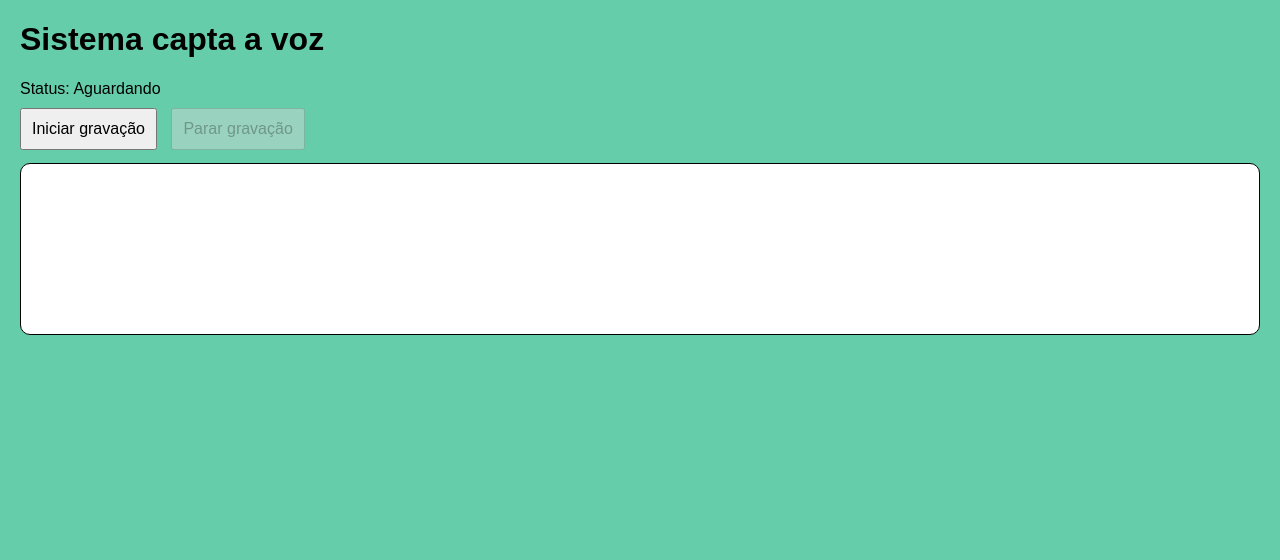
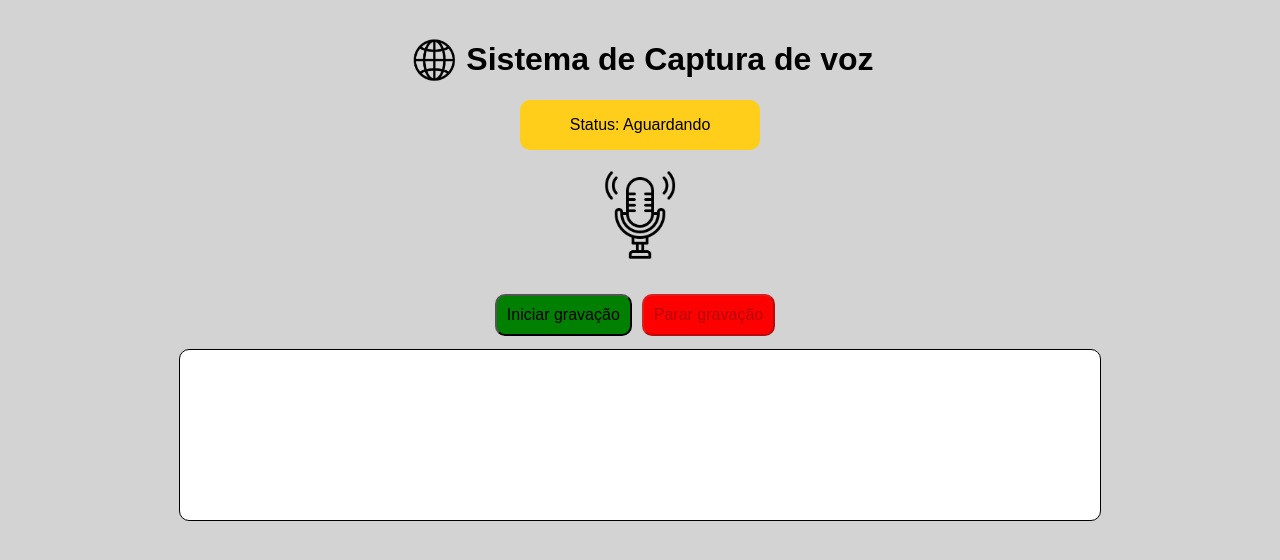
Before and after one commit to MarciaCondarco/Sistema-de-Acessibilidade-capta-voz, a plain HTML site: page index.html in a window 1280 px wide. Drawn offline with Linux system fonts and the light colour scheme.

Commit message:
:sparkles: atualização da estilização do site da captura de voz

```diff
--- a/assets/style.css
+++ b/assets/style.css
@@ -1,7 +1,7 @@
 body{
     font-family: Arial;
     margin: 20px;
-    background-color: #66CDAA;
+    background-color:#D3D3D3;
 }
 .btn-start{
     color: white;
@@ -11,14 +11,82 @@ button {
     padding: 10px;
     font-size: 16px;
 }
-#texto {
+#btn-start{
+    background-color: #008000;
+    border-radius: 10px;
+}
+#btn-stop{
+    background-color: red;
+    border-radius: 10px;
+}
+.texto {
     border: 1px solid black;
     padding: 10px; height: 150px;
     overflow-y: auto;
     white-space: pre-wrap;
     background-color: white;
     border-radius: 10px;
+    height: 150px;
+    width: 900px;
+}
+.caixa-texto{
+    display: flex;
+    justify-content: center;
+    align-items: center;
 }
 #status {
     margin-bottom: 10px;
 }
+.enquadro-icon{
+    background-color: #008000;
+    display: flex;
+    justify-content: end;
+    align-items:center;
+}
+.borda-externa{
+    border: 1px solid gray;
+    padding: 10px;
+    height: 550px;
+    width: 450px;
+    margin-left: 200px;
+    /* overflow-y: auto;
+    white-space: pre-wrap;  */
+    background-color: white;
+    border-radius: 60px;
+}
+.primeiro-enquadro{
+    display: flex;
+    justify-content: center;
+}
+.primeiro-enquadro img{
+    display: flex;
+    justify-content: center;
+    align-items: center;
+    margin: 15px 0px 0px 0px;
+}
+.primeiro-segundo-enquadro{
+    margin: 0px 500px;
+}
+.segundo-enquadro{
+    background-color: #FFCE1B;
+    display: flex;
+    justify-content:center;
+    align-items: center;
+    margin: 0px;
+    border-radius: 10px;
+}
+
+.primeiro-terceiro-enquadro{
+    display: flex;
+    justify-content: center;
+    align-items: center;
+}
+.terceiro-enquadro-microfone{
+    margin-top: 20px;
+}
+.btn-iniciar-parar{
+    display: flex;
+    justify-content: center;
+    align-items: center;
+    margin-top: 30px;
+}
--- a/index.html
+++ b/index.html
@@ -7,13 +7,34 @@
     <link rel="shortcut icon" type="image/x-icon" href="../PI/sinais.png">
 </head>
 <body>
-    <h1>Sistema capta a voz</h1>
-    <div id="status">Status: <span id="status-text">Aguardando</span></div>
-    <button id="btn-start">Iniciar gravação</button>
-    <button id="btn-stop" disabled>Parar gravação</button>
-
-    <pre id="texto"></pre>
-
+    <!-- <div class="borda-externa"> -->
+        <div class="primeiro-enquadro">
+            <img src="./iconeplaneta.png" alt="" height="50px" >
+            <h1>Sistema de Captura de voz</h1>
+        </div>
+        <div class="primeiro-segundo-enquadro">
+            <div class="segundo-enquadro">
+                <p>Status: <span id="status-text">Aguardando</span> </p>
+                <!-- status identifica o estado atual do navegador se esta conectado ou não -->
+            </div>
+        </div>
+        <div class="primeiro-terceiro-enquadro">
+            <div class="terceiro-enquadro-microfone">
+                <img src="./microfone.png" alt="" height="90px">
+            </div>
+        </div>
+        <div class="btn-enquadro-iniciar-parar">
+            <div class="btn-iniciar-parar">
+                <button id="btn-start">Iniciar gravação</button>
+                <!-- botão de iniciar gravação - > identificado com btn-start -->
+                <button id="btn-stop" disabled>Parar gravação</button>
+            </div>
+        </div>
+        <div class="caixa-texto-enquadro">
+            <div class="caixa-texto">
+                <pre class="texto"></pre>
+            </div>
+        </div>
     <div vw class="enabled">
         <div vw-access-button class="active"></div>
         <div vw-plugin-wrapper>
```
Also changed, not shown: designe.png (added), iconeplaneta.png (added), microfone.png (added).
